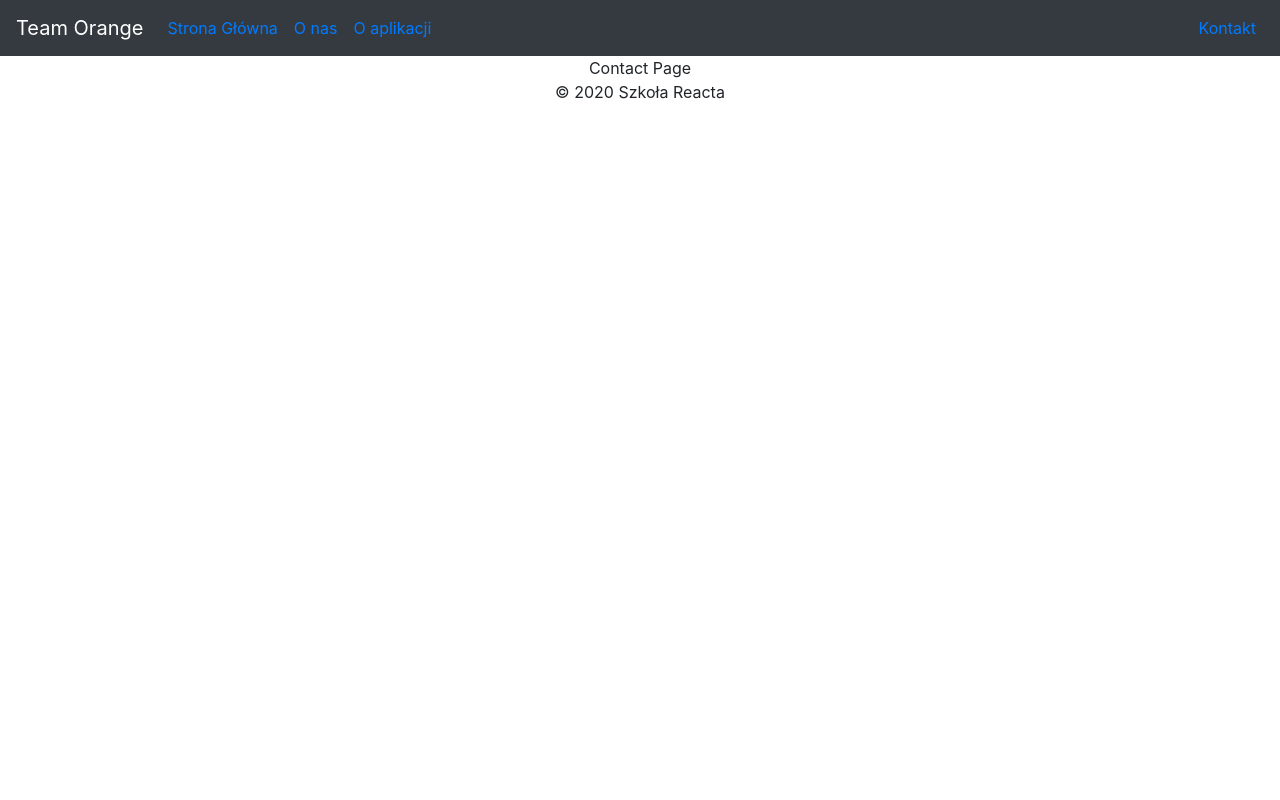
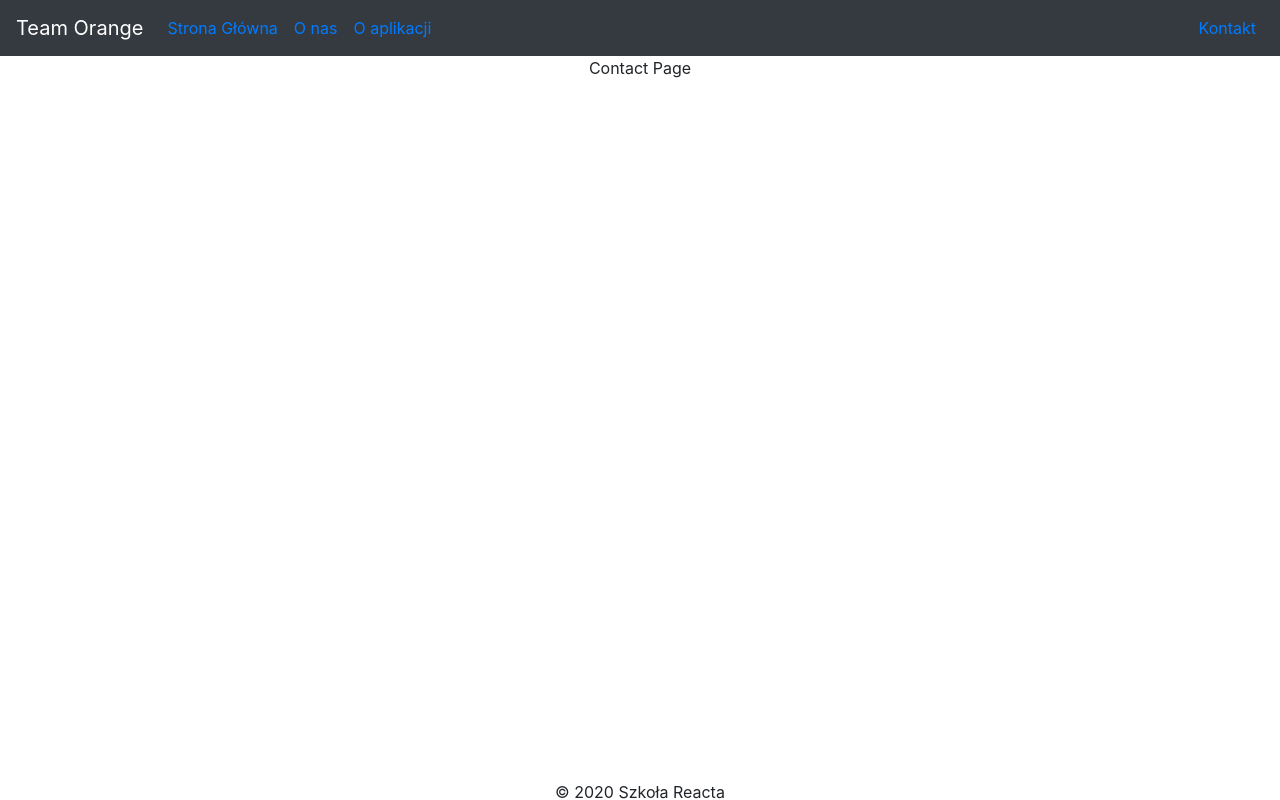
Before and after one commit to szkola-reacta/team-orange-www, a React (Create React App) app: page /contact in a window 1280 px wide. Built offline with nearby package versions, Linux system fonts and the light colour scheme.

Commit message:
footer to be corrected

```diff
--- a/src/components/common/Footer.css
+++ b/src/components/common/Footer.css
@@ -1,5 +1,16 @@
 .footer {
-    position: absolute;
+    align-content: center;
+    padding: 20px;
+    position: fixed;
+    left: 0;
+    bottom: 0;
+    height: 60px;
     width: 100%;
-    align-content: center;
   }
+
+  .footer_inner {
+    display: block;
+    padding: 20px;
+    height: 60px;
+    width: 100%;
+  }
--- a/src/components/common/Footer.js
+++ b/src/components/common/Footer.js
@@ -6,7 +6,9 @@ import './Footer.css';
 function Footer() {
     return (
         <div className="footer">
-            <p>&copy; 2020 Szkoła Reacta</p>
+            <div className="footer_inner">
+                <p>&copy; 2020 Szkoła Reacta</p>
+            </div>
         </div>
     );
 }
```
